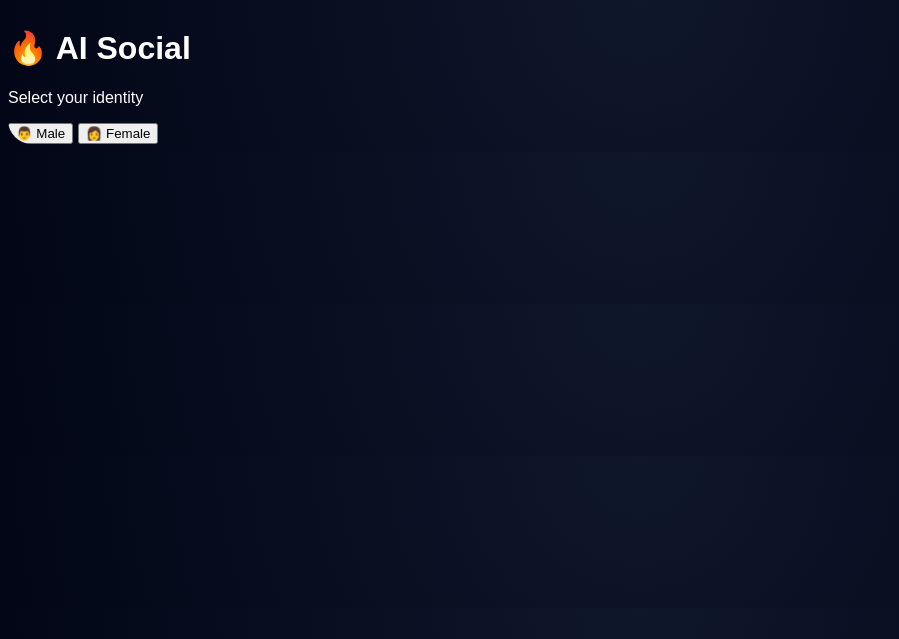
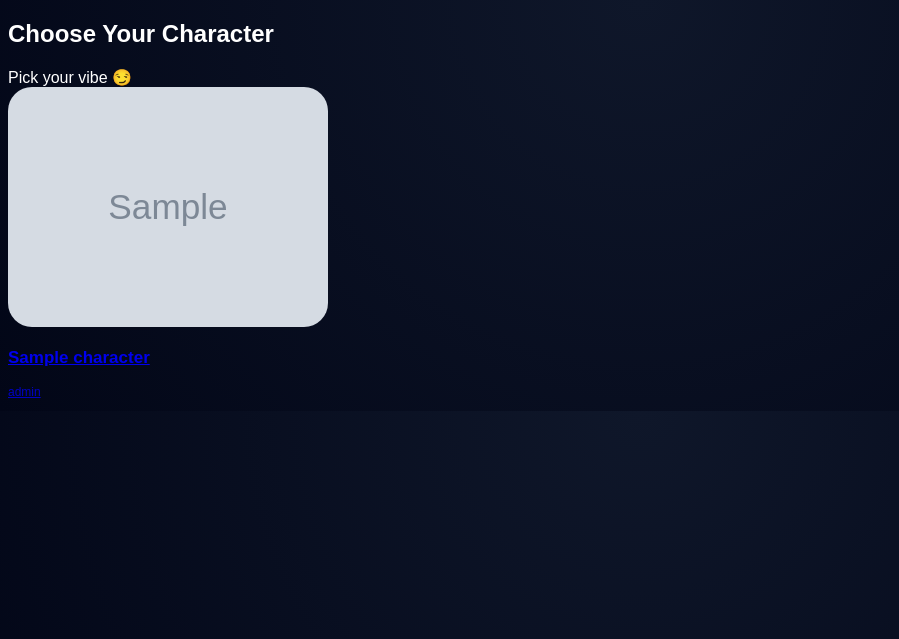
Before and after one commit to bhavishyabachani7-cloud/ai_chat_app, a Flask app: template templates/index.html in a window 1280 px wide. Shown: the top 639 px of the page, without its empty margins (0-899 px from the left). Run offline with Flask 3, Linux system fonts and the light colour scheme; the template is opened without the code that fills it: most values are stand-ins (such as "Sample title", 1, 10 or a date in 2020); grey boxes marked "Sample" are stand-in pictures.

Commit message:
Update index.html

```diff
--- a/templates/index.html
+++ b/templates/index.html
@@ -1,21 +1,34 @@
 <!DOCTYPE html>
 <html>
 <head>
-<meta name="viewport" content="width=device-width, initial-scale=1">
-<link rel="stylesheet" href="/static/style.css">
+<title>Choose Character</title>
+<meta name="viewport" content="width=device-width, initial-scale=1.0">
+<link rel="stylesheet" href="{{ url_for('static', filename='style.css') }}">
 </head>
 
-<body class="center">
+<body>
 
-<div class="card">
-<h1>🔥 AI Social</h1>
-<p>Select your identity</p>
+<div class="feed-header">
+  <h2>Choose Your Character</h2>
+  <span>Pick your vibe 😏</span>
+</div>
 
-<form action="/set_gender" method="POST">
-<button name="gender" value="male">👨 Male</button>
-<button name="gender" value="female">👩 Female</button>
-</form>
+<div class="grid">
+{% for name, c in characters.items() %}
+  <a href="/chat/{{name}}" class="card">
 
+    <div class="img-box">
+      <img src="{{ url_for('static', filename=c.image) }}">
+      <div class="overlay"></div>
+    </div>
+
+    <div class="info">
+      <h3>{{name}}</h3>
+      <p>{{c.role}}</p>
+    </div>
+
+  </a>
+{% endfor %}
 </div>
 
 </body>
```
